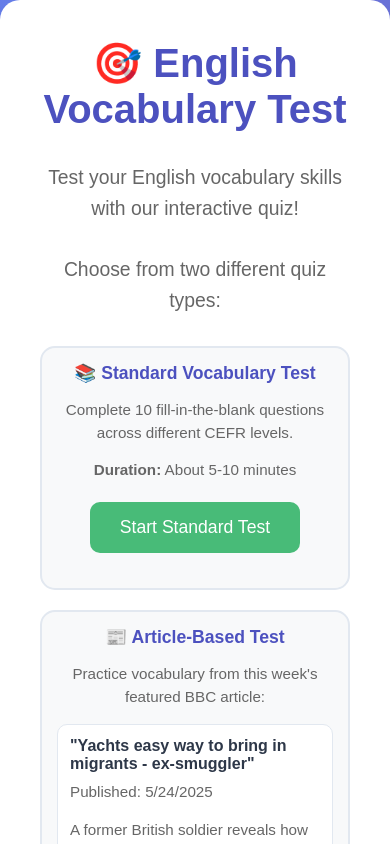
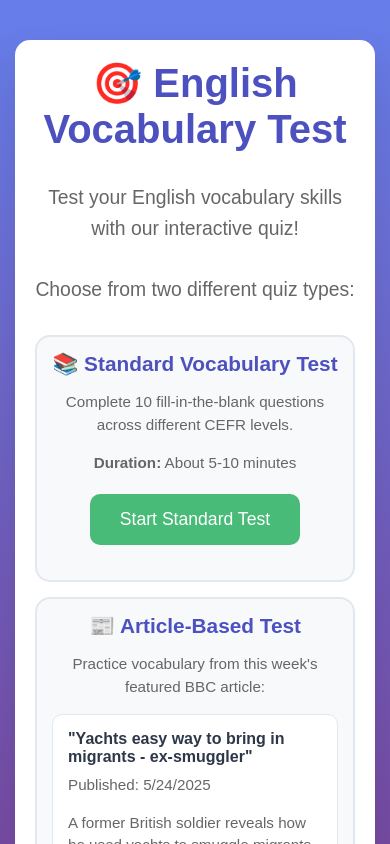
Before and after one commit to legga001/vocabulary-test, a React (Create React App) app: page / in a window 390 px wide. Shown: the top 844 px of the page. Built offline with nearby package versions, Linux system fonts and the light colour scheme.

Commit message:
Improve mobile gradient display and reduce white space

```diff
--- a/src/App.css
+++ b/src/App.css
@@ -486,18 +486,43 @@ button:hover {
   .btn-secondary, .btn-primary {
     min-width: 200px;
   }
+body {
+    background: linear-gradient(135deg, #667eea 0%, #764ba2 100%);
+    background-attachment: fixed;
+    min-height: 100vh;
+    min-height: 100dvh; /* Dynamic viewport height for mobile */
+  }
+
+    .App {
+    margin: 30px 20px; /* More margin = more gradient visible */
+    padding: 25px;     /* Less padding = smaller white box */
+    max-width: calc(100vw - 60px); /* Smaller max width */
+    min-height: 85vh;  /* Slightly shorter */
+  }
 }
 
-@media (max-width: 480px) {
-  .quiz-option h3 {
-    font-size: 1.1em;
+/* Portrait mobile devices */
+@media (max-width: 480px) and (orientation: portrait) {
+  body {
+    background: linear-gradient(180deg, #667eea 0%, #764ba2 100%);
+    background-attachment: fixed;
+    background-repeat: no-repeat;
+    background-size: cover;
+  }
+
+  .App {
+    margin: 40px 15px;  /* Even more margin for smaller screens */
+    padding: 20px;      /* Even less padding */
+    max-width: calc(100vw - 30px);
+    min-height: 80vh;   /* Shorter box */
+    border-radius: 15px; /* Slightly smaller radius */
+  }
+  .quiz-options {
+    gap: 15px; /* Smaller gap between options */
   }
 
   .quiz-option {
-    padding: 15px;
-  }
-
-  .article-info {
-    padding: 12px;
+    padding: 15px; /* Less padding in quiz boxes */
+    margin: 0;     /* Remove any extra margin */
   }
 }
```
